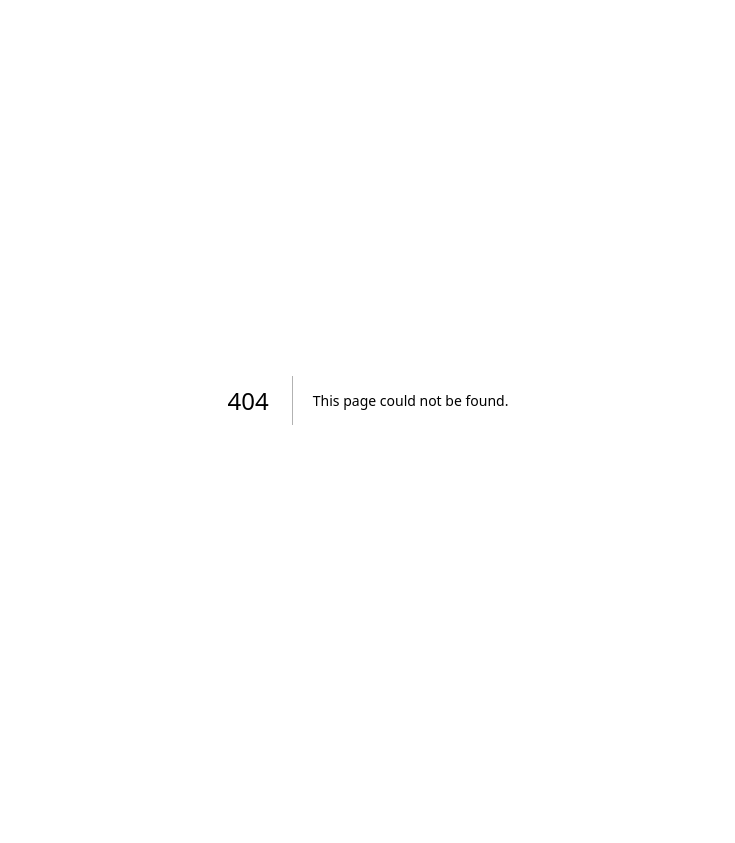
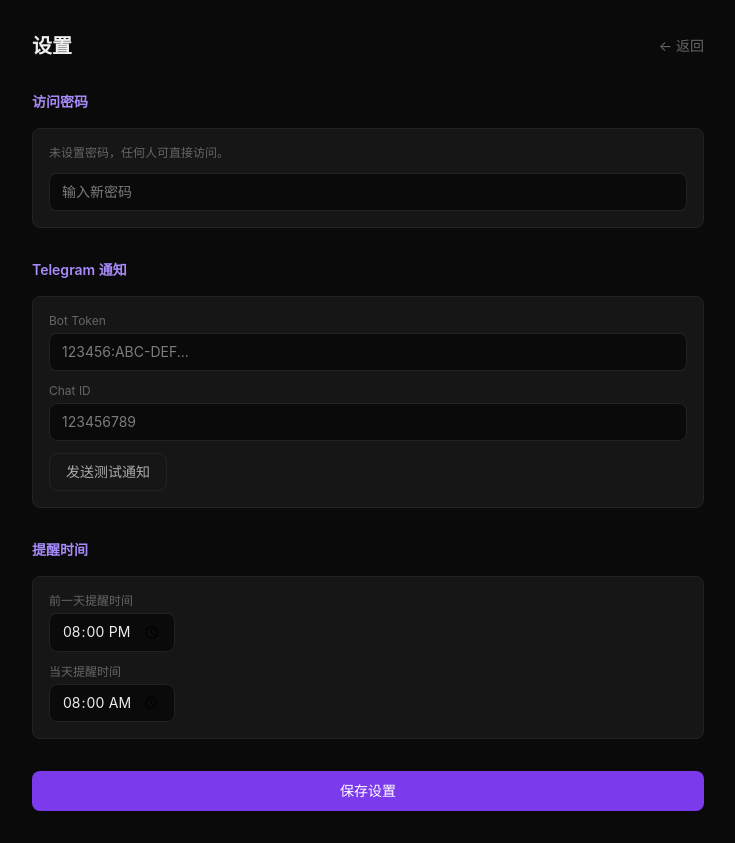
Before and after one commit to cokekitten/todoflow, a Next.js app: page /settings in a window 1280 px wide. Before the commit this address had no page. Shown: the whole page, without its empty margins (272-1007 px from the left). Before the commit the page ends 800 px from the top, so only its background shows below. Built offline with nearby package versions, Linux system fonts and the light colour scheme; no server answers; the database is empty.

Commit message:
feat: add settings page with password, Telegram, and reminder config

```diff
--- /dev/null
+++ b/src/app/settings/page.tsx
@@ -0,0 +1,192 @@
+"use client";
+
+import { useEffect, useState } from "react";
+import { useRouter } from "next/navigation";
+
+export default function SettingsPage() {
+  const router = useRouter();
+  const [settings, setSettings] = useState<Record<string, string | null>>({});
+  const [hasPassword, setHasPassword] = useState(false);
+  const [newPassword, setNewPassword] = useState("");
+  const [saving, setSaving] = useState(false);
+  const [testResult, setTestResult] = useState<string | null>(null);
+
+  useEffect(() => {
+    fetch("/api/settings")
+      .then((response) => response.json())
+      .then((data: Record<string, string | boolean | null>) => {
+        const { hasPassword: passwordSet, ...rest } = data;
+        setSettings(rest as Record<string, string | null>);
+        setHasPassword(Boolean(passwordSet));
+      })
+      .catch(() => undefined);
+  }, []);
+
+  async function reloadSettings() {
+    const response = await fetch("/api/settings");
+    const data = (await response.json()) as Record<string, string | boolean | null>;
+    const { hasPassword: passwordSet, ...rest } = data;
+    setSettings(rest as Record<string, string | null>);
+    setHasPassword(Boolean(passwordSet));
+  }
+
+  async function handleSave() {
+    setSaving(true);
+
+    const body: Record<string, string | null> = {
+      telegram_bot_token: settings.telegram_bot_token ?? null,
+      telegram_chat_id: settings.telegram_chat_id ?? null,
+      reminder_time_day_before: settings.reminder_time_day_before ?? "20:00",
+      reminder_time_same_day: settings.reminder_time_same_day ?? "08:00",
+    };
+
+    if (newPassword !== "") {
+      body.password = newPassword;
+    }
+
+    await fetch("/api/settings", {
+      method: "PUT",
+      headers: { "Content-Type": "application/json" },
+      body: JSON.stringify(body),
+    });
+
+    setSaving(false);
+    setNewPassword("");
+    await reloadSettings();
+  }
+
+  async function handleClearPassword() {
+    await fetch("/api/settings", {
+      method: "PUT",
+      headers: { "Content-Type": "application/json" },
+      body: JSON.stringify({ password: "" }),
+    });
+    await reloadSettings();
+  }
+
+  async function handleTestNotification() {
+    setTestResult(null);
+    const response = await fetch("/api/reminders/test", { method: "POST" });
+    const data = (await response.json()) as { ok?: boolean; error?: string };
+    setTestResult(data.ok ? "发送成功！请检查 Telegram。" : `发送失败：${data.error}`);
+  }
+
+  function updateSetting(key: string, value: string) {
+    setSettings((current) => ({ ...current, [key]: value }));
+  }
+
+  return (
+    <div className="mx-auto max-w-2xl py-8">
+      <div className="mb-8 flex items-center justify-between">
+        <h1 className="text-xl font-bold">设置</h1>
+        <button
+          type="button"
+          onClick={() => router.back()}
+          className="text-sm text-[var(--text-muted)] hover:text-[var(--text-primary)]"
+        >
+          ← 返回
+        </button>
+      </div>
+
+      <section className="mb-8">
+        <h2 className="mb-4 text-sm font-semibold text-[var(--accent-light)]">访问密码</h2>
+        <div className="rounded-lg border border-[var(--border-default)] bg-[var(--bg-card)] p-4">
+          <p className="mb-3 text-xs text-[var(--text-muted)]">
+            {hasPassword
+              ? "已设置密码。输入新密码以更改，或清空密码以关闭认证。"
+              : "未设置密码，任何人可直接访问。"}
+          </p>
+          <div className="flex gap-2">
+            <input
+              type="password"
+              value={newPassword}
+              onChange={(event) => setNewPassword(event.target.value)}
+              placeholder="输入新密码"
+              className="flex-1 rounded-lg border border-[var(--border-default)] bg-[var(--bg-primary)] px-3 py-2 text-sm focus:border-[var(--accent)] focus:outline-none"
+            />
+            {hasPassword ? (
+              <button
+                type="button"
+                onClick={handleClearPassword}
+                className="rounded-lg border border-[var(--danger-border)] px-3 py-2 text-xs text-[var(--danger)] hover:bg-[var(--danger-bg)]"
+              >
+                清空密码
+              </button>
+            ) : null}
+          </div>
+        </div>
+      </section>
+
+      <section className="mb-8">
+        <h2 className="mb-4 text-sm font-semibold text-[var(--accent-light)]">Telegram 通知</h2>
+        <div className="space-y-3 rounded-lg border border-[var(--border-default)] bg-[var(--bg-card)] p-4">
+          <div>
+            <label className="mb-1 block text-xs text-[var(--text-muted)]">Bot Token</label>
+            <input
+              type="text"
+              value={settings.telegram_bot_token ?? ""}
+              onChange={(event) => updateSetting("telegram_bot_token", event.target.value)}
+              placeholder="123456:ABC-DEF..."
+              className="w-full rounded-lg border border-[var(--border-default)] bg-[var(--bg-primary)] px-3 py-2 text-sm focus:border-[var(--accent)] focus:outline-none"
+            />
+          </div>
+          <div>
+            <label className="mb-1 block text-xs text-[var(--text-muted)]">Chat ID</label>
+            <input
+              type="text"
+              value={settings.telegram_chat_id ?? ""}
+              onChange={(event) => updateSetting("telegram_chat_id", event.target.value)}
+              placeholder="123456789"
+              className="w-full rounded-lg border border-[var(--border-default)] bg-[var(--bg-primary)] px-3 py-2 text-sm focus:border-[var(--accent)] focus:outline-none"
+            />
+          </div>
+          <button
+            type="button"
+            onClick={handleTestNotification}
+            className="rounded-lg border border-[var(--border-default)] px-4 py-2 text-sm text-[var(--text-secondary)] hover:border-[var(--accent)] hover:text-[var(--accent-light)]"
+          >
+            发送测试通知
+          </button>
+          {testResult ? (
+            <p className={`text-xs ${testResult.includes("成功") ? "text-green-400" : "text-[var(--danger)]"}`}>
+              {testResult}
+            </p>
+          ) : null}
+        </div>
+      </section>
+
+      <section className="mb-8">
+        <h2 className="mb-4 text-sm font-semibold text-[var(--accent-light)]">提醒时间</h2>
+        <div className="space-y-3 rounded-lg border border-[var(--border-default)] bg-[var(--bg-card)] p-4">
+          <div>
+            <label className="mb-1 block text-xs text-[var(--text-muted)]">前一天提醒时间</label>
+            <input
+              type="time"
+              value={settings.reminder_time_day_before ?? "20:00"}
+              onChange={(event) => updateSetting("reminder_time_day_before", event.target.value)}
+              className="rounded-lg border border-[var(--border-default)] bg-[var(--bg-primary)] px-3 py-2 text-sm focus:border-[var(--accent)] focus:outline-none"
+            />
+          </div>
+          <div>
+            <label className="mb-1 block text-xs text-[var(--text-muted)]">当天提醒时间</label>
+            <input
+              type="time"
+              value={settings.reminder_time_same_day ?? "08:00"}
+              onChange={(event) => updateSetting("reminder_time_same_day", event.target.value)}
+              className="rounded-lg border border-[var(--border-default)] bg-[var(--bg-primary)] px-3 py-2 text-sm focus:border-[var(--accent)] focus:outline-none"
+            />
+          </div>
+        </div>
+      </section>
+
+      <button
+        type="button"
+        onClick={handleSave}
+        disabled={saving}
+        className="w-full rounded-lg bg-[var(--accent)] py-2.5 text-sm font-medium text-white hover:opacity-90 disabled:opacity-50"
+      >
+        {saving ? "保存中..." : "保存设置"}
+      </button>
+    </div>
+  );
+}
```
